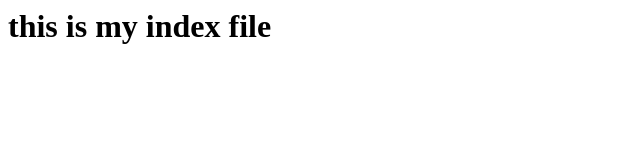
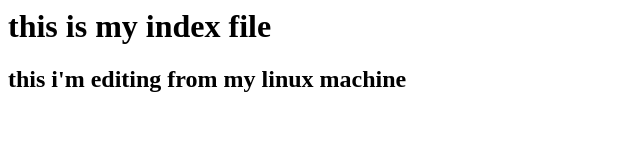
Before and after one commit to RENU1007/vtgitreop, a plain HTML site: page index.html in a window 1280 px wide. Shown: the whole page, without its empty margins (0-640 px from the left). Drawn offline with Linux system fonts and the light colour scheme.

Commit message:
this is second commit from linux ma

```diff
--- a/index.html
+++ b/index.html
@@ -1 +1,2 @@
 <h1> this is my index file </h1>
+<h2>this i'm editing from my linux machine </h2>
```
